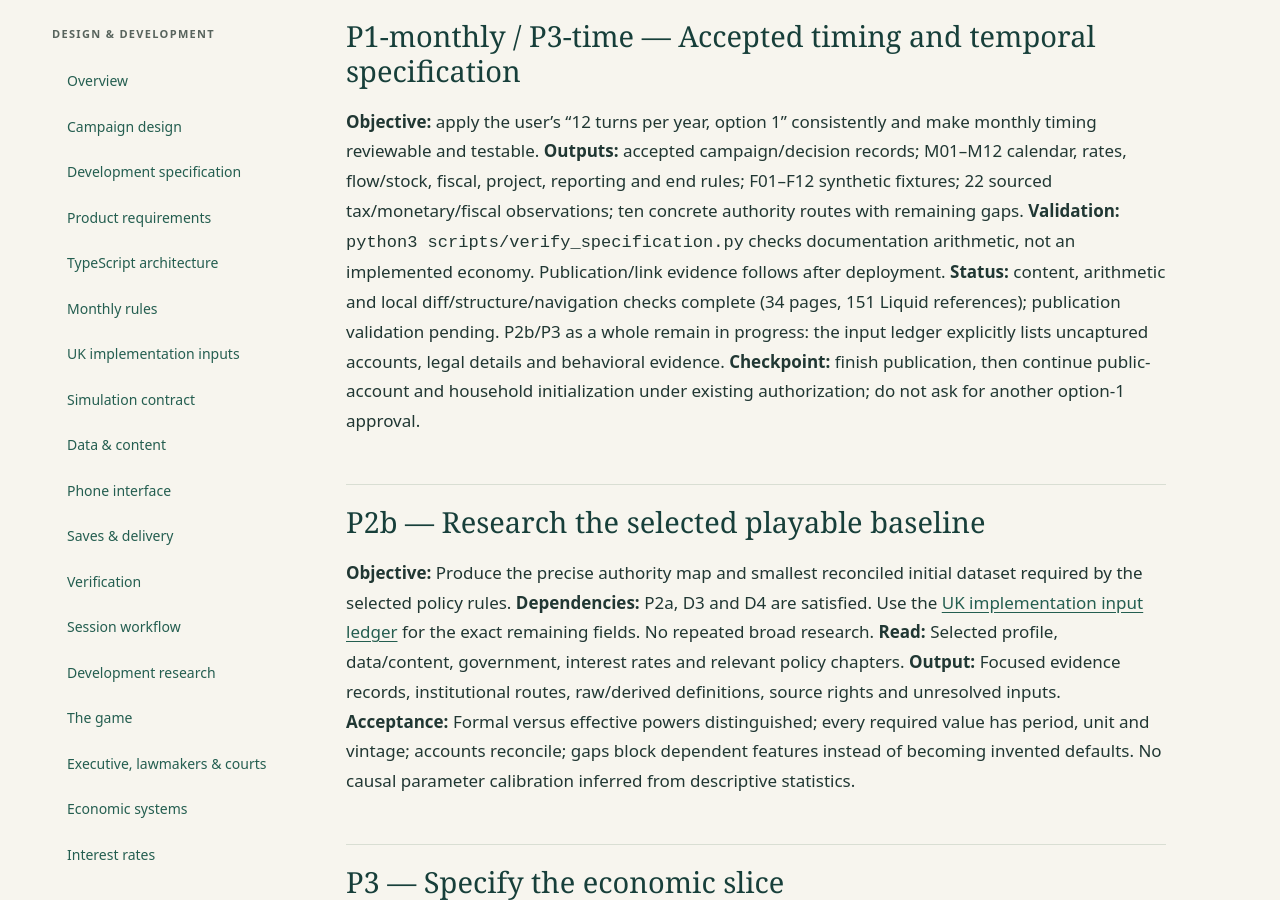
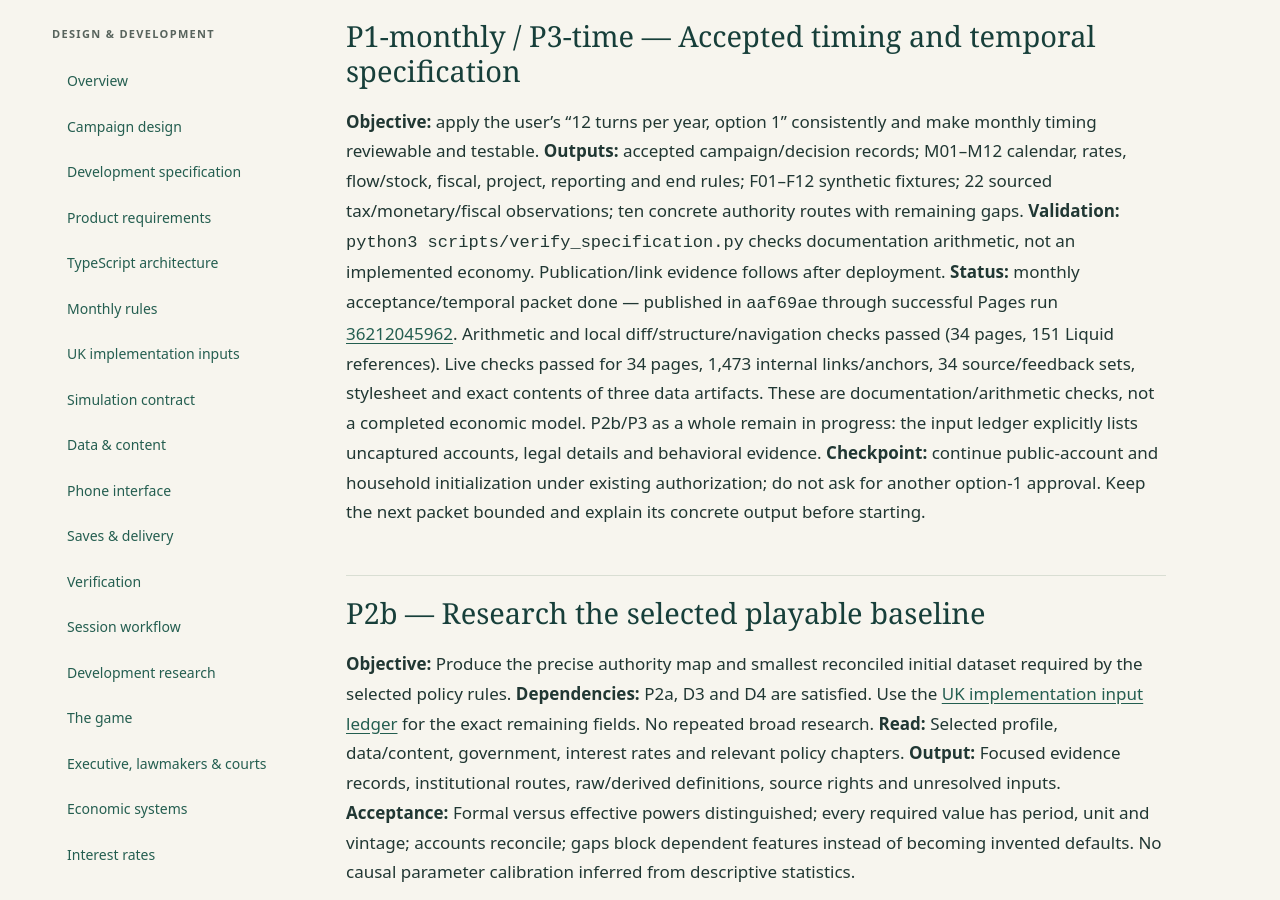
Before and after one commit to ghostsysoutnull/markets-and-mandates, a Jekyll site: the page built from docs/backlog.md, in a window 1280 px wide and 900 px high, scrolled down 5037 px. Built offline with Jekyll 4.4.1, drawn with Linux system fonts in a browser that asks for light colours.

Commit message:
Record verified monthly design publication and remaining model inputs

```diff
--- a/docs/backlog.md
+++ b/docs/backlog.md
@@ -83,8 +83,8 @@ The user may prefer to inspect the architecture before settling product scope. T
 **Objective:** apply the user's “12 turns per year, option 1” consistently and make monthly timing reviewable and testable.
 **Outputs:** accepted campaign/decision records; M01–M12 calendar, rates, flow/stock, fiscal, project, reporting and end rules; F01–F12 synthetic fixtures; 22 sourced tax/monetary/fiscal observations; ten concrete authority routes with remaining gaps.
 **Validation:** `python3 scripts/verify_specification.py` checks documentation arithmetic, not an implemented economy. Publication/link evidence follows after deployment.
-**Status:** content, arithmetic and local diff/structure/navigation checks complete (34 pages, 151 Liquid references); publication validation pending. P2b/P3 as a whole remain in progress: the input ledger explicitly lists uncaptured accounts, legal details and behavioral evidence.
-**Checkpoint:** finish publication, then continue public-account and household initialization under existing authorization; do not ask for another option-1 approval.
+**Status:** monthly acceptance/temporal packet done — published in `aaf69ae` through successful Pages run [36212045962](https://github.com/ghostsysoutnull/markets-and-mandates/actions/runs/36212045962). Arithmetic and local diff/structure/navigation checks passed (34 pages, 151 Liquid references). Live checks passed for 34 pages, 1,473 internal links/anchors, 34 source/feedback sets, stylesheet and exact contents of three data artifacts. These are documentation/arithmetic checks, not a completed economic model. P2b/P3 as a whole remain in progress: the input ledger explicitly lists uncaptured accounts, legal details and behavioral evidence.
+**Checkpoint:** continue public-account and household initialization under existing authorization; do not ask for another option-1 approval. Keep the next packet bounded and explain its concrete output before starting.
 
 ## P2b — Research the selected playable baseline
 
```
Also changed, not shown: HANDOVER.md (+3 -3 lines).
